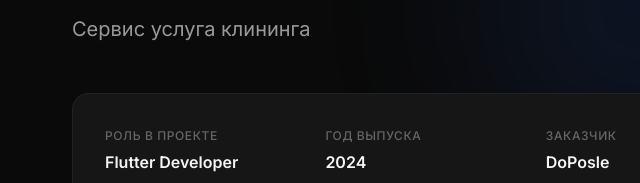
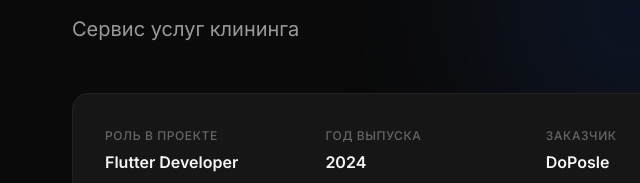
Before and after one commit to aandrosov-freelancer/aandrosov-cases, an Astro site: page /portfolio/do-posle in a window 1280 px wide. Shown: the part 265-448 px from the top of the page, 0-640 px from the left. Built offline with nearby package versions, Linux system fonts and the light colour scheme; Astro itself is replaced by a stand-in of ours.

Commit message:
docs: update text and image descriptions in do-posle portfolio entry

```diff
--- a/src/content/portfolio/ru/do-posle.md
+++ b/src/content/portfolio/ru/do-posle.md
@@ -1,6 +1,6 @@
 ---
 title: "DoPosle"
-description: "Сервис услуга клининга"
+description: "Сервис услуг клининга"
 category: "Услуги"
 image: "/images/do-posle.png"
 order: 2
```
